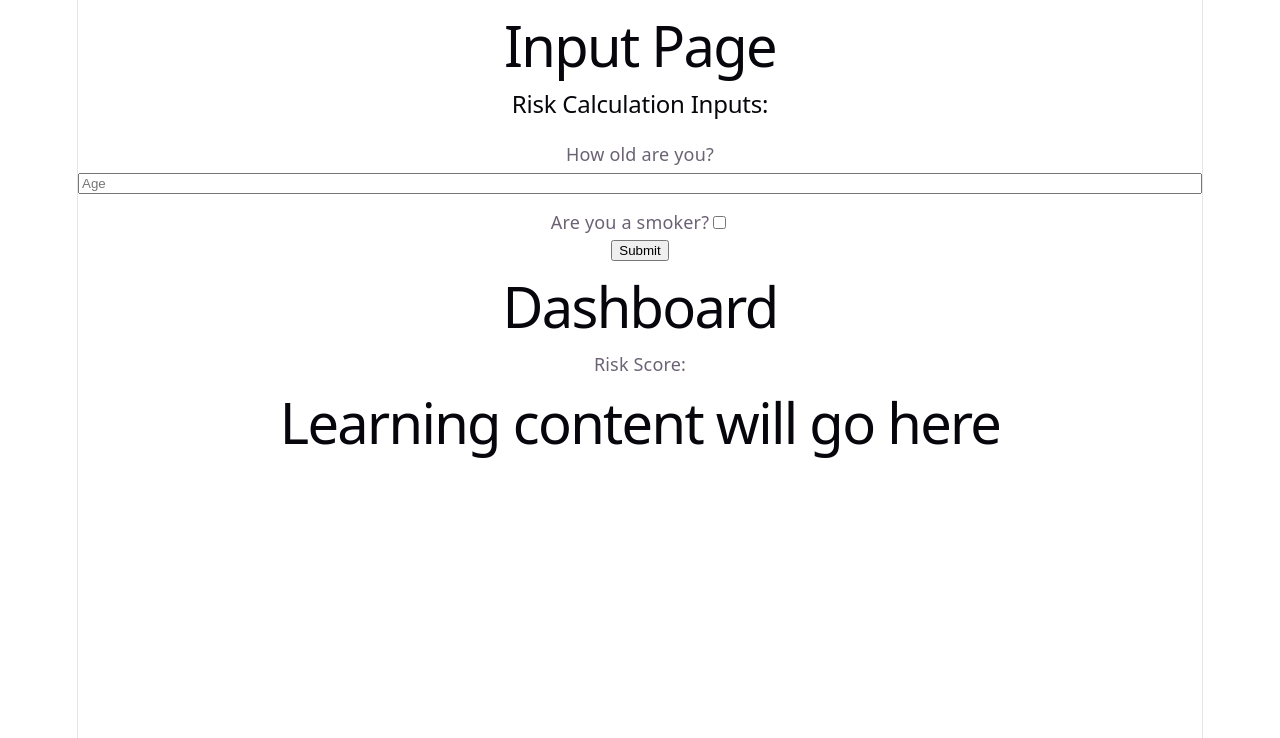
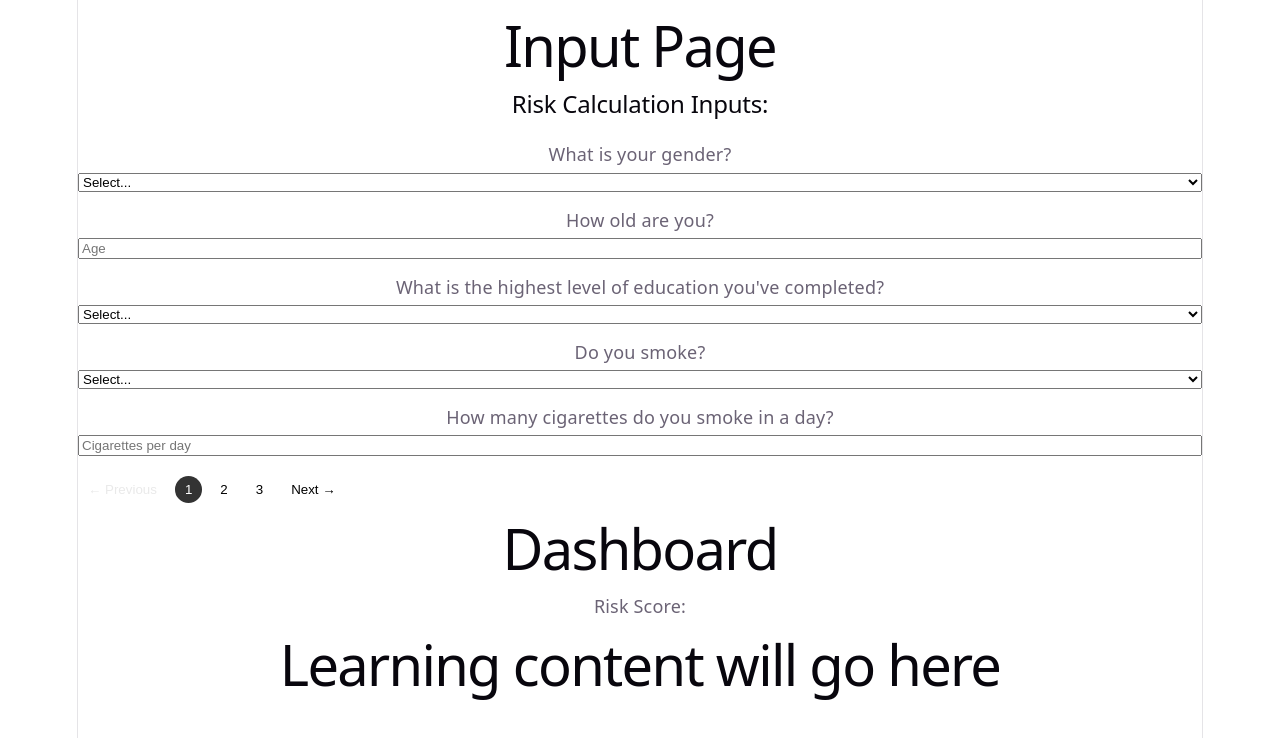
Before and after one commit to RackyDay/ai-cardiometabolic-risk, a React app in the folder frontend/: page / in a window 1280 px wide. Shown: the top 738 px of the page. Built offline with nearby package versions, Linux system fonts and the light colour scheme; the HTML template or start-up script is replaced by a standard one.

Commit message:
Added components folder & more input fields on inputs page

```diff
--- /dev/null
+++ b/frontend/src/components/ActionButton.jsx
@@ -0,0 +1,9 @@
+function ActionButton({ label, onClick }) {
+  return (
+    <button onClick={onClick}>
+      {label}
+    </button>
+  );
+}
+
+export default ActionButton;
--- /dev/null
+++ b/frontend/src/components/CheckboxField.jsx
@@ -0,0 +1,14 @@
+function CheckboxField({ label, checked, onChange }) {
+  return (
+    <div className="toggle_field">
+      <label>{label}</label>
+      <input
+        type="checkbox"
+        checked={checked}
+        onChange={onChange}
+      />
+    </div>
+  );
+}
+
+export default CheckboxField;
--- /dev/null
+++ b/frontend/src/components/Dropdown.jsx
@@ -0,0 +1,17 @@
+function Dropdown({ label, value, onChange, options }) {
+  return (
+    <div className="dropdown_field">
+      <label>{label}</label>
+      <select value={value} onChange={onChange}>
+        <option value="">Select...</option>
+        {options.map((opt) => (
+          <option key={opt.value} value={opt.value}>
+            {opt.label}
+          </option>
+        ))}
+      </select>
+    </div>
+  );
+}
+
+export default Dropdown;
--- /dev/null
+++ b/frontend/src/components/InputTextField.jsx
@@ -0,0 +1,15 @@
+function InputTextField({ label, placeholder, value, onChange }) {
+  return (
+    <div className="text_field">
+      <label>{label}</label>
+      <input
+        type="number"
+        placeholder={placeholder}
+        value={value}
+        onChange={onChange}
+      />
+    </div>
+  );
+}
+
+export default InputTextField;
--- a/frontend/src/pages/inputs.jsx
+++ b/frontend/src/pages/inputs.jsx
@@ -1,16 +1,43 @@
-  import { useState } from "react";
+import { useState, useContext } from "react";
 import { predictRisk } from "../services/api";
-  import { useContext } from "react";
 import { RiskContext } from "./RiskContext";
+import InputTextField from "../components/InputTextField";
+import CheckboxField from "../components/CheckboxField";
+import Dropdown from "../components/Dropdown";
+import ActionButton from "../components/ActionButton";
 import "../styles/inputs.css";
 
+const YES_NO = [
+  { label: "Yes", value: "yes" },
+  { label: "No", value: "no" },
+];
+
+const GENDER_OPTIONS = [
+  { label: "Male", value: "male" },
+  { label: "Female", value: "female" },
+  { label: "Other", value: "other" },
+];
+
+const EDUCATION_OPTIONS = [
+  { label: "Primary school", value: "primary" },
+  { label: "High school", value: "high_school" },
+  { label: "Undergraduate", value: "undergraduate" },
+  { label: "Postgraduate", value: "postgraduate" },
+];
+
+const TOTAL_PAGES = 3;
+
 function InputPage() {
-    const {riskInputs, setRiskInputs, setRiskScore} = useContext(RiskContext)
+  const { riskInputs, setRiskInputs, setRiskScore } = useContext(RiskContext);
+  const [page, setPage] = useState(1);
 
   const handleSubmit = async () => {
     const data = await predictRisk(riskInputs);
     setRiskScore(data.risk_score);
   };
+
+  const update = (field) => (e) =>
+    setRiskInputs({ ...riskInputs, [field]: e.target.value });
 
   return (
     <div className="form">
@@ -19,33 +46,121 @@
       <div className="inputfields">
         <h2>Risk Calculation Inputs:</h2>
 
-          <div className = "text_field">
-            <label>How old are you?</label>
+        {page === 1 && (
+          <>
+            <Dropdown
+              label="What is your gender?"
+              value={riskInputs.gender ?? ""}
+              onChange={update("gender")}
+              options={GENDER_OPTIONS}
+            />
+            <InputTextField
+              label="How old are you?"
+              placeholder="Age"
+              value={riskInputs.age}
+              onChange={update("age")}
+            />
+            <Dropdown
+              label="What is the highest level of education you've completed?"
+              value={riskInputs.education ?? ""}
+              onChange={update("education")}
+              options={EDUCATION_OPTIONS}
+            />
+            <Dropdown
+              label="Do you smoke?"
+              value={riskInputs.smoker ?? ""}
+              onChange={update("smoker")}
+              options={YES_NO}
+            />
+            <InputTextField
+              label="How many cigarettes do you smoke in a day?"
+              placeholder="Cigarettes per day"
+              value={riskInputs.cigarettes_per_day ?? ""}
+              onChange={update("cigarettes_per_day")}
+            />
+          </>
+        )}
 
-            <input
-              type = "number"
-              placeholder="Age"
-              value = {riskInputs.age}
-              onChange={(e) => setRiskInputs({...riskInputs, age: e.target.value})}
+        {page === 2 && (
+          <>
+            <Dropdown
+              label="Do you take any blood pressure medication?"
+              value={riskInputs.bp_medication ?? ""}
+              onChange={update("bp_medication")}
+              options={YES_NO}
             />
+            <Dropdown
+              label="Have you ever had a stroke?"
+              value={riskInputs.stroke ?? ""}
+              onChange={update("stroke")}
+              options={YES_NO}
+            />
+            <Dropdown
+              label="Do you have hypertension?"
+              value={riskInputs.hypertension ?? ""}
+              onChange={update("hypertension")}
+              options={YES_NO}
+            />
+            <InputTextField
+              label="Systolic blood pressure"
+              placeholder="e.g. 120"
+              value={riskInputs.systolic_bp ?? ""}
+              onChange={update("systolic_bp")}
+            />
+            <InputTextField
+              label="Diastolic blood pressure"
+              placeholder="e.g. 80"
+              value={riskInputs.diastolic_bp ?? ""}
+              onChange={update("diastolic_bp")}
+            />
+          </>
+        )}
+
+        {page === 3 && (
+          <>
+            <InputTextField
+              label="BMI (Body Mass Index)"
+              placeholder="e.g. 22.5"
+              value={riskInputs.bmi ?? ""}
+              onChange={update("bmi")}
+            />
+            <InputTextField
+              label="Average heart rate"
+              placeholder="e.g. 72"
+              value={riskInputs.heart_rate ?? ""}
+              onChange={update("heart_rate")}
+            />
+            <InputTextField
+              label="Glucose level"
+              placeholder="e.g. 100"
+              value={riskInputs.glucose ?? ""}
+              onChange={update("glucose")}
+            />
+          </>
+        )}
       </div>
 
-          <div className = "toggle_field">
-            <label>Are you a smoker?</label>
-
-            <input
-              type = "checkbox"
-              checked = {riskInputs.smoker}
-              onChange={(e) => setRiskInputs({...riskInputs, smoker: e.target.checked})}
-            />
-          </div>
-
-        </div>
-
-        <button onClick={handleSubmit}>
-          Submit
+      <div className="pagination">
+        <button onClick={() => setPage(page - 1)} disabled={page === 1}>
+          ← Previous
         </button>
 
+        {[1, 2, 3].map((p) => (
+          <button
+            key={p}
+            onClick={() => setPage(p)}
+            className={page === p ? "active_page" : ""}
+          >
+            {p}
+          </button>
+        ))}
+
+        {page < TOTAL_PAGES ? (
+          <button onClick={() => setPage(page + 1)}>Next →</button>
+        ) : (
+          <ActionButton label="Submit" onClick={handleSubmit} />
+        )}
+      </div>
     </div>
   );
 }
--- a/frontend/src/styles/inputs.css
+++ b/frontend/src/styles/inputs.css
@@ -10,3 +10,35 @@
   gap: 5px;
   align-items:normal
 }
+
+.dropdown_field {
+  display: flex;
+  flex-direction: column;
+  gap: 5px;
+}
+
+.pagination {
+  display: flex;
+  flex-direction: row;
+  align-items: center;
+  gap: 8px;
+  margin-top: 20px;
+}
+
+.pagination button {
+  background: none;
+  border: none;
+  cursor: pointer;
+  padding: 6px 10px;
+}
+
+.pagination button.active_page {
+  background-color: #333;
+  color: white;
+  border-radius: 50%;
+}
+
+.pagination button:disabled {
+  opacity: 0.3;
+  cursor: default;
+}
```
Lines whose indentation alone changed are shown as unchanged.
